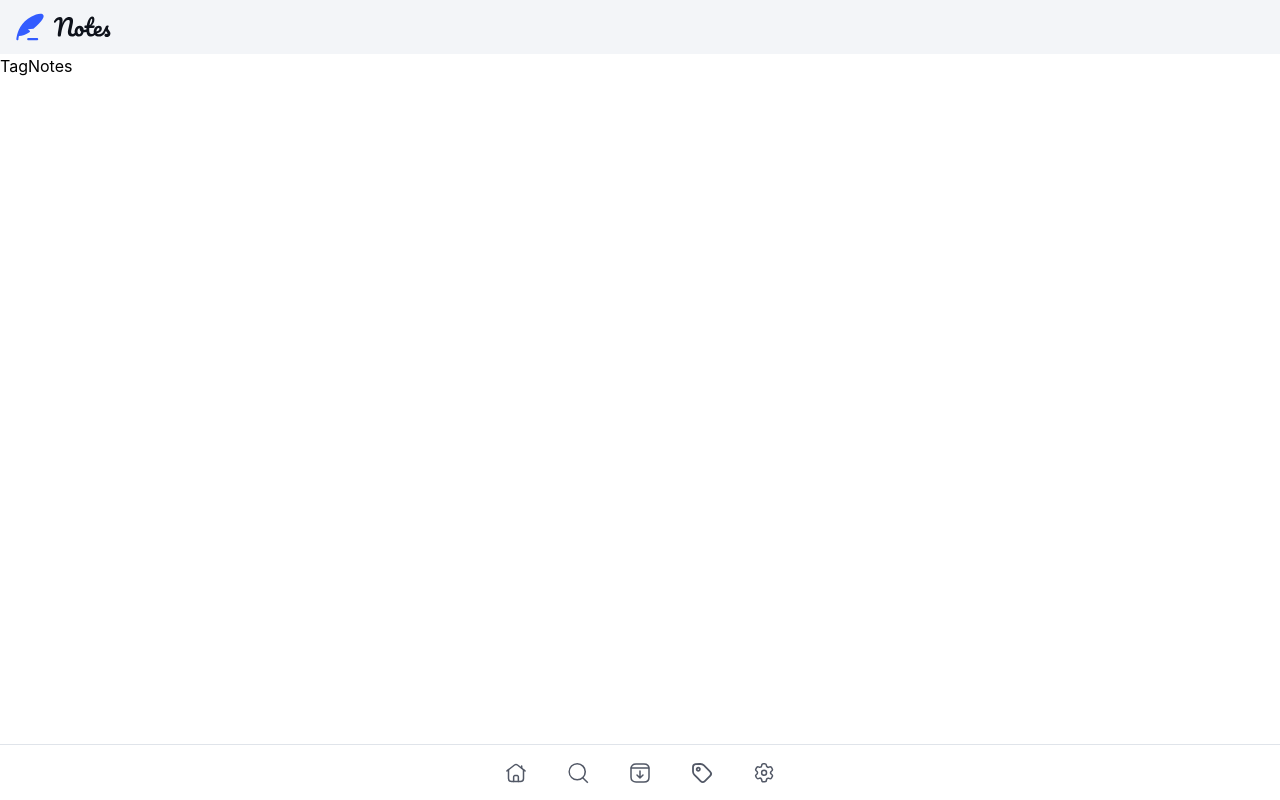
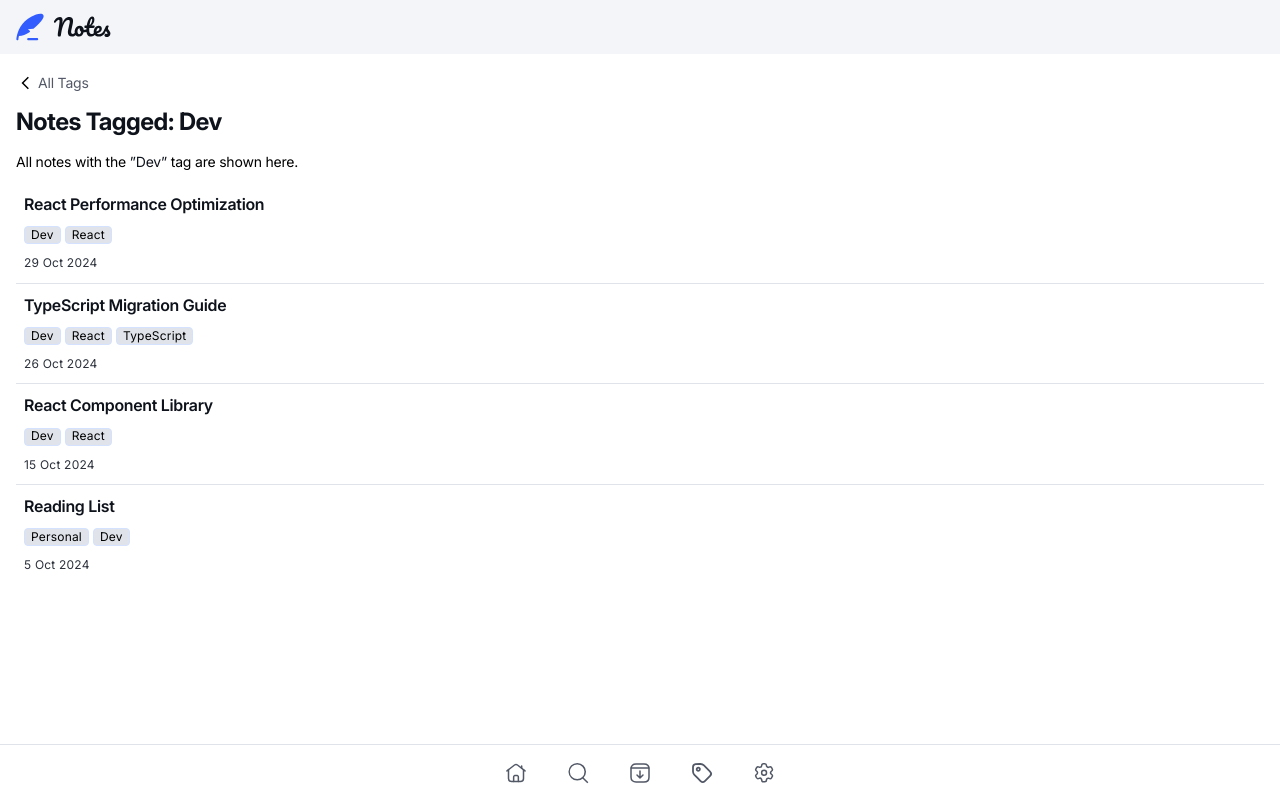
Before and after one commit to JyrexRonaldo/note-taking-web-app, a React (Vite) app in the folder frontend/: page /tab-notes in a window 1280 px wide. Built offline with nearby package versions, Linux system fonts and the light colour scheme.

Commit message:
Implement TabNotes component

```diff
--- a/frontend/src/components/AllNotes/AllNotes.tsx
+++ b/frontend/src/components/AllNotes/AllNotes.tsx
@@ -1,6 +1,7 @@
 import NoteTab from "../NoteTab/NoteTab";
 import data from "../../data";
 import NewNoteButton from "../NewNoteButton/NewNoteButton";
+import { Fragment } from "react/jsx-runtime";
 
 function AllNotes() {
   const allNotes: { title: string; tags: string[]; lastEdited: string }[] = [];
@@ -15,7 +16,7 @@ function AllNotes() {
   const noteitemsArray: React.JSX.Element[] = [];
   allNotes.forEach((note, index) => {
     noteitemsArray.push(
-      <>
+      <Fragment key={index}>
         <NoteTab
           title={note.title}
           tags={note.tags}
@@ -24,7 +25,7 @@ function AllNotes() {
         {allNotes.length - 1 !== index ? (
           <hr className="text-[#E0E4EA] dark:text-[#232530]" />
         ) : null}
-      </>,
+      </Fragment>,
     );
   });
 
--- a/frontend/src/components/ArchivedNotes/ArchivedNotes.tsx
+++ b/frontend/src/components/ArchivedNotes/ArchivedNotes.tsx
@@ -1,6 +1,7 @@
 import NoteTab from "../NoteTab/NoteTab";
 import data from "../../data";
 import NewNoteButton from "../NewNoteButton/NewNoteButton";
+import { Fragment } from "react/jsx-runtime";
 
 function ArchivedNotes() {
   const allNotes: { title: string; tags: string[]; lastEdited: string }[] = [];
@@ -15,7 +16,7 @@ function ArchivedNotes() {
   const noteitemsArray: React.JSX.Element[] = [];
   allNotes.forEach((note, index) => {
     noteitemsArray.push(
-      <>
+      < Fragment key={index}>
         <NoteTab
           title={note.title}
           tags={note.tags}
@@ -24,7 +25,7 @@ function ArchivedNotes() {
         {allNotes.length - 1 !== index ? (
           <hr className="text-[#E0E4EA] dark:text-[#232530]" />
         ) : null}
-      </>,
+      </Fragment>,
     );
   });
 
--- a/frontend/src/components/CreateNote/CreateNote.tsx
+++ b/frontend/src/components/CreateNote/CreateNote.tsx
@@ -1,6 +1,5 @@
 import { useTheme } from "../../store";
-import { useNavigate } from "react-router";
-import { Link } from "react-router";
+import { Link, useNavigate } from "react-router";
 
 function CreateNote() {
   const theme = useTheme();
@@ -28,7 +27,6 @@ function CreateNote() {
   const tagIconUrl = isDark
     ? "/images/icon-tag-dark.svg"
     : "/images/icon-tag.svg";
-
   const clockIconUrl = isDark
     ? "/images/icon-clock-dark.svg"
     : "/images/icon-clock.svg";
--- a/frontend/src/components/NewNoteButton/NewNoteButton.tsx
+++ b/frontend/src/components/NewNoteButton/NewNoteButton.tsx
@@ -1,12 +1,20 @@
-import { Link } from "react-router";
+import { useNavigate } from "react-router";
 
 function NewNoteButton() {
+  const navigate = useNavigate();
+
+  const newNotehandler = () => {
+    navigate("/new-note");
+  };
+
   return (
-    <Link to="/new-note">
-      <button className="fixed right-[16px] bottom-[72px] ml-auto flex size-[48px] items-center justify-center rounded-full bg-[#335CFF] text-[#2B303B] dark:text-[#CACFD8]">
-        <img src="/images/icon-plus.svg" alt="" className="size-[30px]" />
-      </button>
-    </Link>
+    <button
+      type="button"
+      className="fixed right-[16px] bottom-[72px] ml-auto flex size-[48px] items-center justify-center rounded-full bg-[#335CFF] text-[#2B303B] dark:text-[#CACFD8]"
+      onClick={newNotehandler}
+    >
+      <img src="/images/icon-plus.svg" alt="" className="size-[30px]" />
+    </button>
   );
 }
 
--- a/frontend/src/components/NoteTab/NoteTab.tsx
+++ b/frontend/src/components/NoteTab/NoteTab.tsx
@@ -10,8 +10,8 @@ function NoteTab({
   tags: string[];
   lastEdited: string;
 }) {
-  const tagElementsArray = tags.map((tag) => (
-    <p className="flex h-[18px] min-w-[min-content] items-center justify-center rounded-[4px] border-[1px] border-[#D4E2FF] bg-[#E0E4EA] px-[6px] py-[2px] font-inter text-[12px]/[120%] tracking-[0.2px] dark:border-[#2B303B] dark:bg-[#2B303B] dark:text-white">
+  const tagElementsArray = tags.map((tag, index) => (
+    <p key={index} className="flex h-[18px] min-w-[min-content] items-center justify-center rounded-[4px] border-[1px] border-[#D4E2FF] bg-[#E0E4EA] px-[6px] py-[2px] font-inter text-[12px]/[120%] tracking-[0.2px] dark:border-[#2B303B] dark:bg-[#2B303B] dark:text-white">
       {tag}
     </p>
   ));
--- a/frontend/src/components/TagNotes/TagNotes.tsx
+++ b/frontend/src/components/TagNotes/TagNotes.tsx
@@ -1,5 +1,89 @@
+import { Link, useNavigate } from "react-router";
+import { useTheme } from "../../store";
+import NoteTab from "../NoteTab/NoteTab";
+import data from "../../data";
+import { Fragment } from "react/jsx-runtime";
+
 function TagNotes() {
-  return "TagNotes";
+  const theme = useTheme();
+  const navigate = useNavigate();
+
+  const backButtonHandler = (
+    e: React.MouseEvent<HTMLAnchorElement, MouseEvent>,
+  ) => {
+    e.preventDefault(); // Prevents navigating to '#'
+    navigate(-1); // Goes back to the previous page
+  };
+
+  const allNotes: { title: string; tags: string[]; lastEdited: string }[] = [];
+  data.notes.forEach((note) => {
+    if (note.tags.includes("Dev")) {
+      allNotes.push({
+        title: note.title,
+        tags: note.tags,
+        lastEdited: note.lastEdited,
+      });
+    }
+  });
+
+  const noteitemsArray: React.JSX.Element[] = [];
+  allNotes.forEach((note, index) => {
+    noteitemsArray.push(
+      <Fragment key={index}>
+        <NoteTab
+          title={note.title}
+          tags={note.tags}
+          lastEdited={note.lastEdited}
+        />
+        {allNotes.length - 1 !== index ? (
+          <hr className="text-[#E0E4EA] dark:text-[#232530]" />
+        ) : null}
+      </Fragment>,
+    );
+  });
+
+  let isDark;
+  if (theme === "light") {
+    isDark = false;
+  } else if (theme === "dark") {
+    isDark = true;
+  } else {
+    isDark = window.matchMedia("(prefers-color-scheme: dark)").matches;
+  }
+
+  const leftArrowIconUrl = isDark
+    ? "/images/icon-arrow-left-dark.svg"
+    : "/images/icon-arrow-left.svg";
+
+  return (
+    <div className="flex flex-col gap-[16px] px-[16px] pt-[20px] dark:pt-[24px]">
+      <div>
+        <Link
+          to="#"
+          onClick={backButtonHandler}
+          className="flex items-center gap-[4px]"
+        >
+          <img className="size-[18px]" src={leftArrowIconUrl} alt="" />
+          <p className="items-center font-inter text-[14px]/[130%] tracking-[-0.2px] text-[#525866] dark:text-[14px]/[120%] dark:font-medium dark:text-[#FFFFFF]">
+            All Tags
+          </p>
+        </Link>
+      </div>
+      <div>
+        <p className="font-inter text-[24px]/[120%] font-bold tracking-[-0.5px] text-[#0E121B] dark:text-[#99A0AE]">
+          Notes Tagged: <span className="dark:text-[#FFFFFF]">Dev</span>
+        </p>
+      </div>
+      <div className="flex flex-col gap-[16px]">
+        <p className="text-#2B303B] font-inter text-[14px]/[130%] tracking-[-0.2px] dark:text-[#CACFD8]">
+          All notes with the{" "}
+          <span className="text-[#0E121B] dark:text-[#FFFFFF]">”Dev”</span> tag
+          are shown here.
+        </p>
+        <div className="flex flex-col gap-[4px]">{noteitemsArray}</div>
+      </div>
+    </div>
+  );
 }
 
 export default TagNotes;
--- a/frontend/src/components/Tags/Tags.tsx
+++ b/frontend/src/components/Tags/Tags.tsx
@@ -2,6 +2,7 @@ import TagItem from "../TagTab/TagTab";
 import data from "../../data";
 import NewNoteButton from "../NewNoteButton/NewNoteButton";
 import { Link } from "react-router";
+import { Fragment } from "react/jsx-runtime";
 
 function Tags() {
   let allTags: string[] = [];
@@ -11,12 +12,12 @@ function Tags() {
   const tagElementsArray: React.JSX.Element[] = [];
   allTags.forEach((tag, index) =>
     tagElementsArray.push(
-      <>
+      <Fragment key={index}>
         <TagItem tagName={tag} />
         {allTags.length - 1 !== index ? (
           <hr className="text-[#E0E4EA] dark:text-[#232530]" />
         ) : null}
-      </>,
+      </Fragment>,
     ),
   );
 
```
